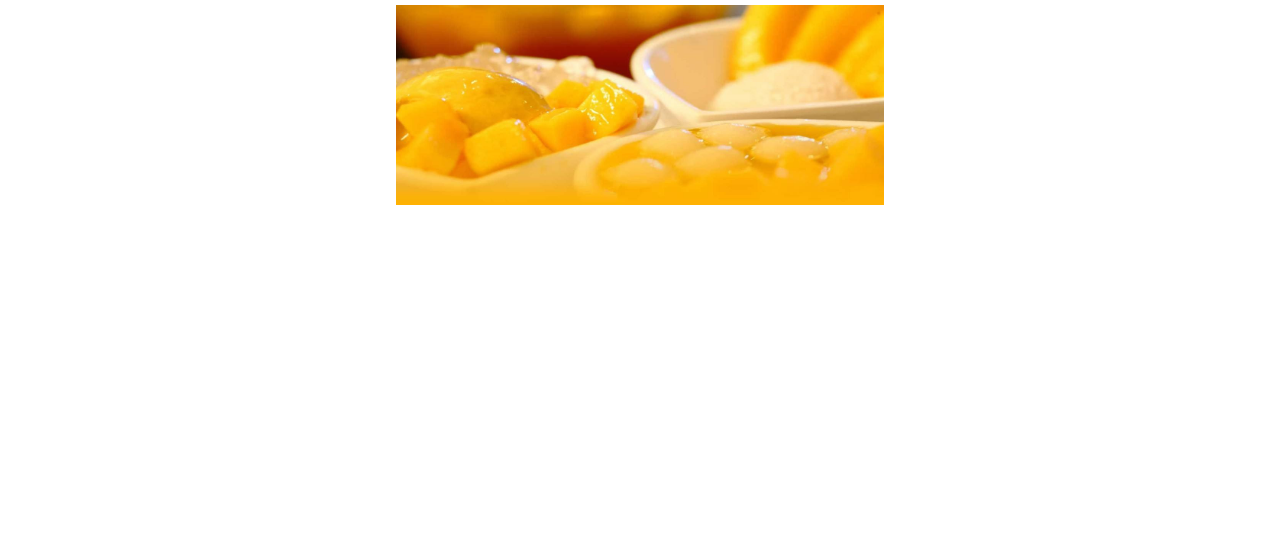
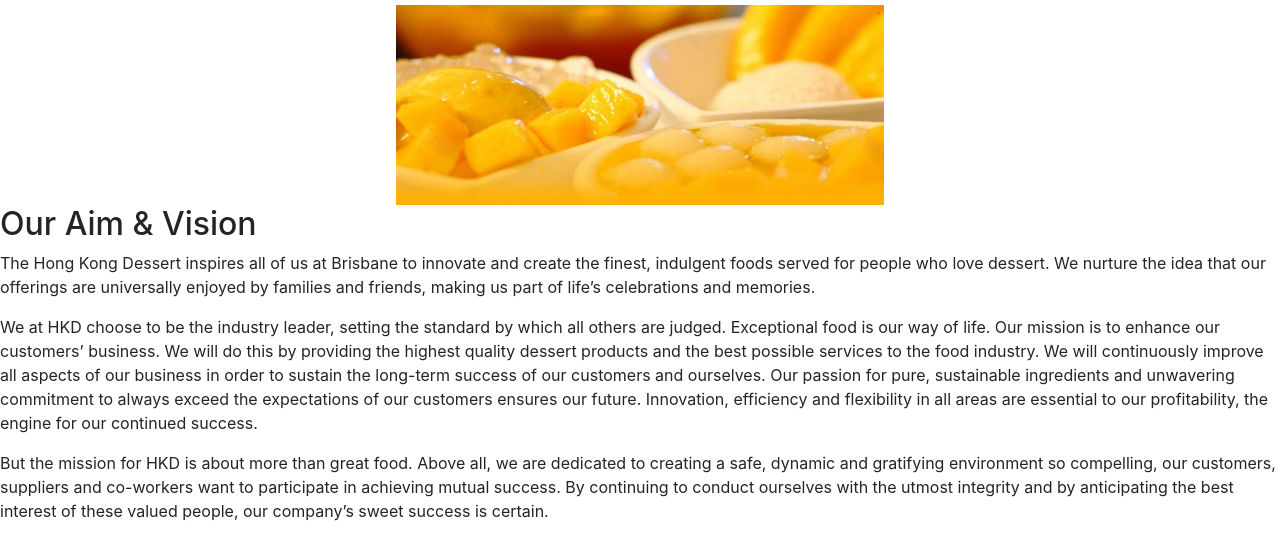
Before and after one commit to MatthewKaiLee/BISM2233, a plain HTML site: page aboutus.html in a window 1280 px wide. Shown: the part 213-772 px from the top of the page. Drawn offline with nearby package versions, Linux system fonts and the light colour scheme.

Commit message:
about us

```diff
--- a/aboutus.html
+++ b/aboutus.html
@@ -36,6 +36,12 @@
   </div>
   <h1 align="center">Making Real Hong Kong Dessert</h1>
   <img src="assert/banner.jpg" alt="banner" class="img-responsive banner" height="200px">
+  <h2>Our Aim & Vision</h2>
+
+  <p>The Hong Kong Dessert inspires all of us at Brisbane to innovate and create the finest, indulgent foods served for people who love dessert.  We nurture the idea that our offerings are universally enjoyed by families and friends, making us part of life’s celebrations and memories.</p>
+  <p>We at HKD choose to be the industry leader, setting the standard by which all others are judged. Exceptional food is our way of life.  Our mission is to enhance our customers’ business. We will do this by providing the highest quality dessert products and the best possible services to the food industry. We will continuously improve all aspects of our business in order to sustain the long-term success of our customers and ourselves. Our passion for pure, sustainable ingredients and unwavering commitment to always exceed the expectations of our customers ensures our future. Innovation, efficiency and flexibility in all areas are essential to our profitability, the engine for our continued success.</p>
+  <p>But the mission for HKD is about more than great food. Above all, we are dedicated to creating a safe, dynamic and gratifying environment so compelling, our customers, suppliers and co-workers want to participate in achieving mutual success. By continuing to conduct ourselves with the utmost integrity and by anticipating the best interest of these valued people, our company’s sweet success is certain.</p>
+
   </body>
 
 </html>
```
